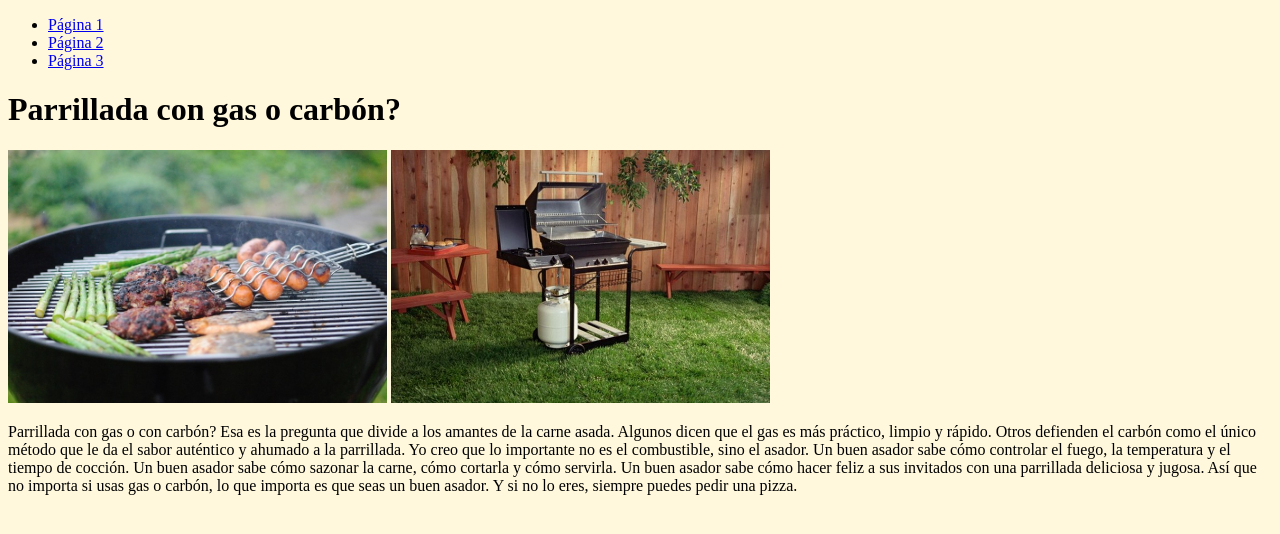
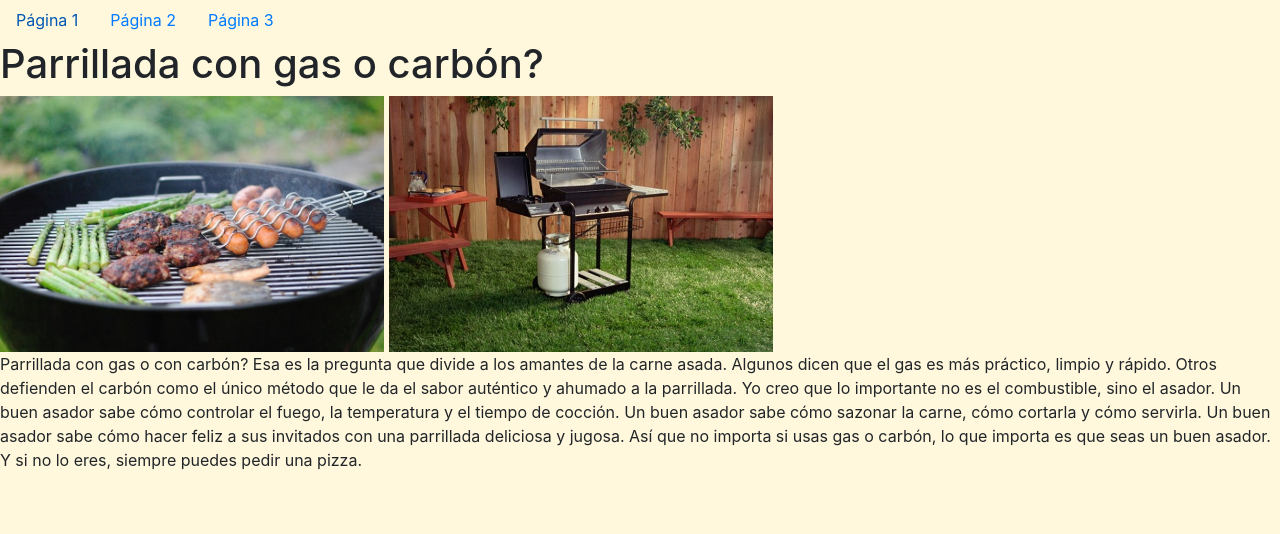
Before and after one commit to elegantAnto/Laboratorio-6, a plain HTML site: page index.html in a window 1280 px wide. Drawn offline with nearby package versions, Linux system fonts and the light colour scheme.

Commit message:
Se añadieron detalles finales

```diff
--- a/index.html
+++ b/index.html
@@ -5,6 +5,7 @@
     <meta charset="UTF-8">
     <meta http-equiv="X-UA-Compatible" content="IE=edge">
     <meta name="viewport" content="width=device-width, initial-scale=1.0">
+    <link rel="stylesheet" href="https://maxcdn.bootstrapcdn.com/bootstrap/4.0.0/css/bootstrap.min.css">
     <title>Ejercicio 3.1</title>
     <style>
 		body {
@@ -16,11 +17,17 @@
 <body>
     <header>
         <nav>
-            <ul>
-                <li><a href="/pagina1.html">Página 1</a></li>
-                <li><a href="/pagina2.html">Página 2</a></li>
-                <li><a href="/pagina3.html">Página 3</a></li>
-            </ul>
+            <ul class="nav">
+                <li class="nav-item">
+                  <a class="nav-link" href="/pagina1.html">Página 1</a>
+                </li>
+                <li class="nav-item">
+                  <a class="nav-link" href="/pagina2.html">Página 2</a>
+                </li>
+                <li class="nav-item">
+                    <a class="nav-link" href="/pagina3.html">Página 3</a>
+                  </li>
+              </ul>
         </nav>
     </header>
     <main>
```
Also changed, not shown: pagina1.html (+11 -4 lines), pagina2.html (+11 -4 lines), pagina3.html (+11 -4 lines).
